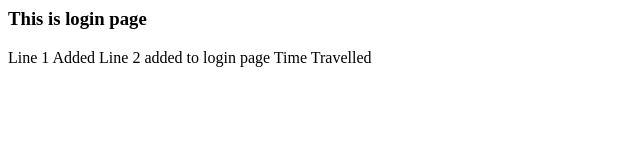
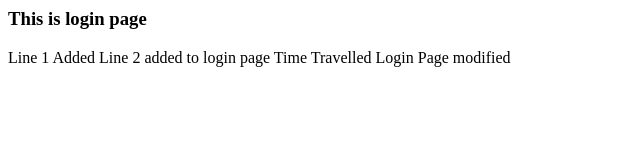
Before and after one commit to DoonaMohan/demo-bloodbank-app, a plain HTML site: page login.html in a window 1280 px wide. Shown: the whole page, without its empty margins (0-640 px from the left). Drawn offline with Linux system fonts and the light colour scheme.

Commit message:
Login Page Modified

```diff
--- a/login.html
+++ b/login.html
@@ -5,5 +5,7 @@
         Line 1 Added
         Line 2 added to login page
         Time Travelled
+
+        Login Page modified
     </body>
 </html>
```
